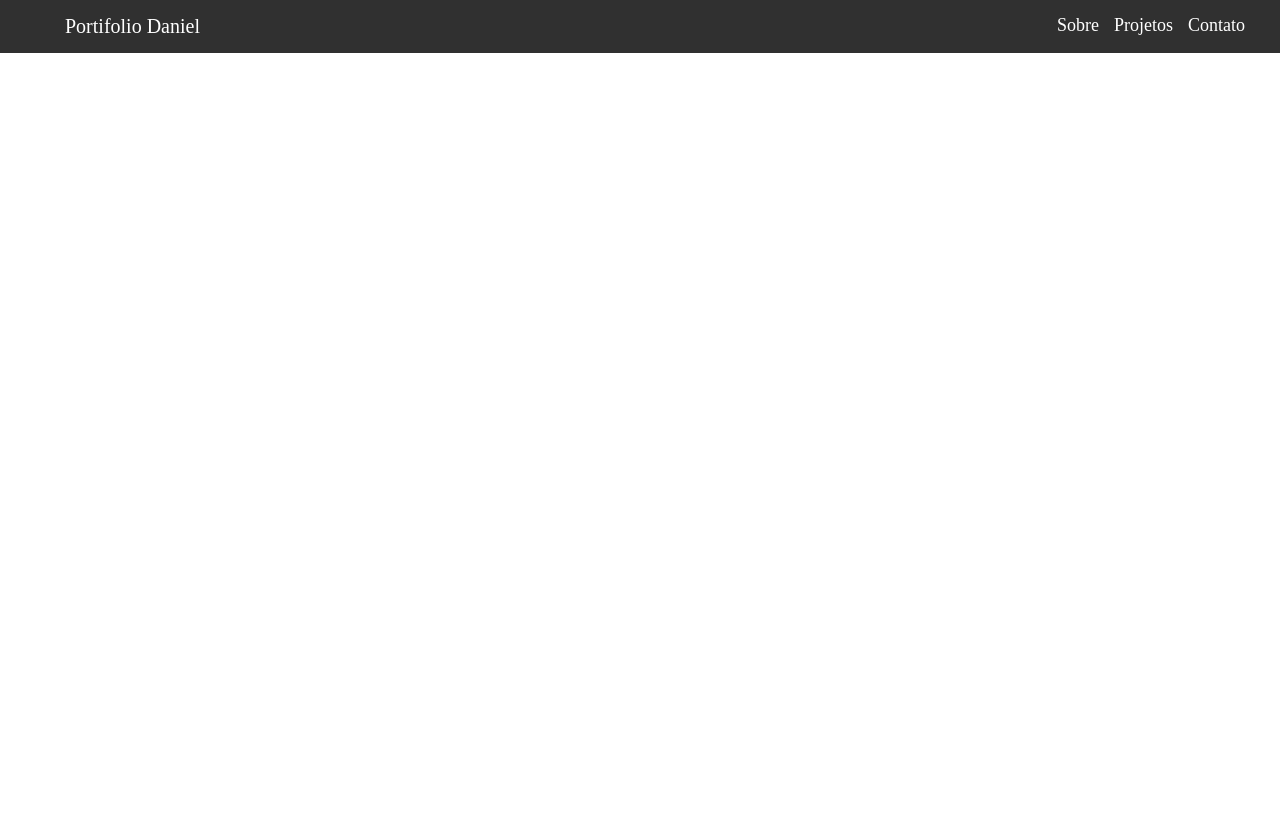
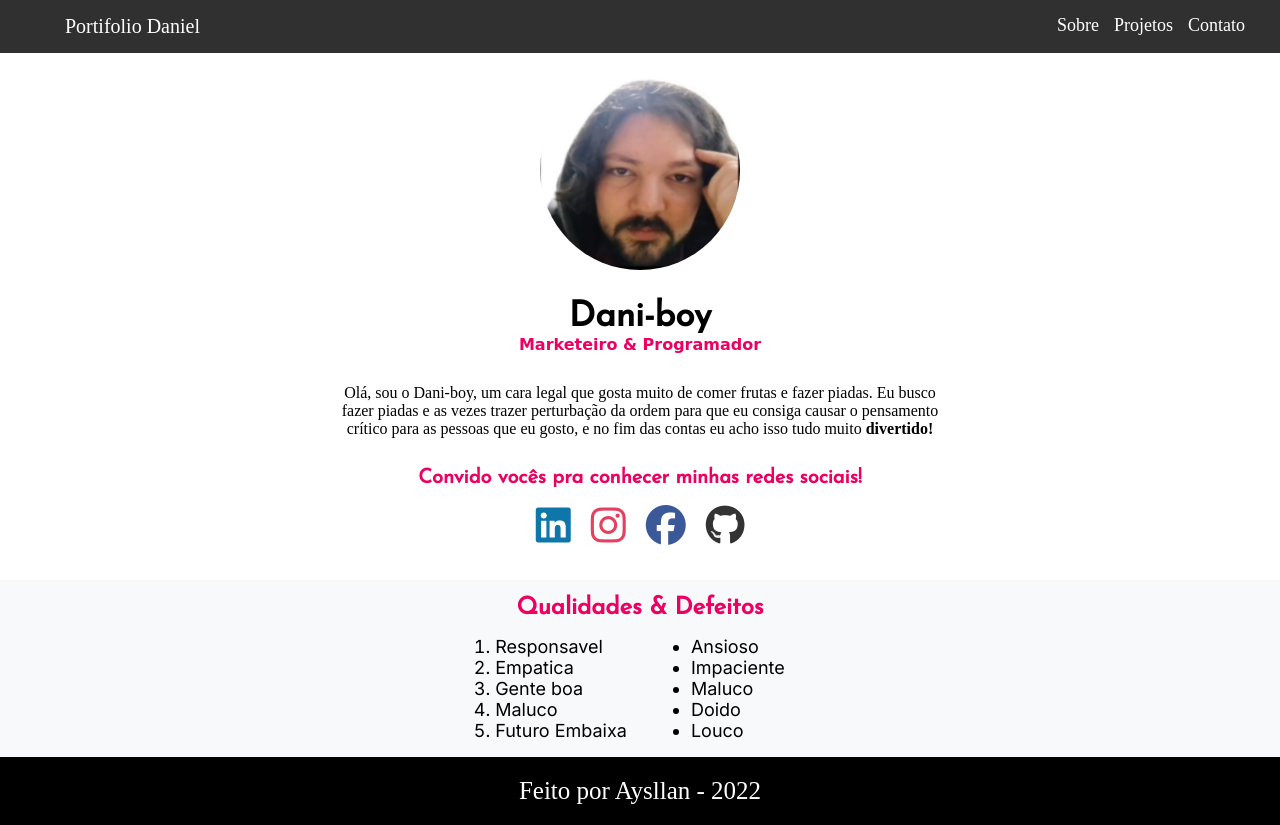
Before and after one commit to aysllanferreira/Aulao-Turma29-HTML-CSS, a website built with Vite: page index.html in a window 1280 px wide. Before the commit the page ends 800 px from the top, so only its background shows below. Built offline with nearby package versions, Linux system fonts and the light colour scheme; a web font is replaced by a local one.

Commit message:
finalizando

```diff
--- a/index.html
+++ b/index.html
@@ -6,8 +6,10 @@
     <meta name="viewport" content="width=device-width, initial-scale=1.0" />
     <title>Portifolio Daniel</title>
     <link rel="stylesheet" href="./style.css">
+    <script src="https://kit.fontawesome.com/bc1cc562be.js" crossorigin="anonymous"></script>
   </head>
   <body>
+
     <!--Cabecalho-->
     <header id="cabecalho">
       <div>
@@ -23,6 +25,53 @@
       </nav>
 
     </header>
-    <script type="module" src="/main.js"></script>
+
+   <!-- Sobre o Dani -->
+    <section id="sobre-mim">
+      <img class="dani-img" src="./img/daniboy.png" alt="Daniel-san">
+      <h1 class="nome">Dani-boy</h1>
+      <h4 class="subtitulo">Marketeiro & Programador</h4>
+      <p>Olá, sou o Dani-boy, um cara legal que gosta muito de comer frutas e fazer piadas. Eu busco fazer piadas e as vezes trazer perturbação da ordem para que eu consiga causar o pensamento crítico para as pessoas que eu gosto, e no fim das contas eu acho isso tudo muito <strong>divertido!</strong></p>
+      <p class="convite">Convido vocês pra conhecer minhas redes sociais!</p>
+
+      <div id="social-media">
+        <a class="link linkedin" href="https://www.linkedin.com/in/daniel-cintori-a7872b139/" target="_blank"><i class="fa-brands fa-linkedin"></i></a>
+        <a class="link instagram" href="#"><i class="fa-brands fa-instagram"></i></a>
+        <a class="link facebook" href="#"><i class="fa-brands fa-facebook"></i></a>
+        <a class="link github" href="#"><i class="fa-brands fa-github"></i></a>
+      </div>
+
+    </section>
+
+    <!-- Qualidades e Defeitos -->
+    <section id="traits">
+      <h1>Qualidades & Defeitos</h1>
+      <div>
+        <div id="qualidades">
+          <ol>
+              <li>Responsavel</li>
+              <li>Empatica</li>
+              <li>Gente boa</li>
+              <li>Maluco</li>
+              <li>Futuro Embaixa</li>
+          </ol>
+        </div>
+
+        <div id="defeitos">
+          <ul>
+              <li>Ansioso</li>
+              <li>Impaciente</li>
+              <li>Maluco</li>
+              <li>Doido</li>
+              <li>Louco</li>
+          </ul>
+        </div>
+      </div>
+
+    </section>
+
+    <footer id="footer">Feito por Aysllan - <span id="ano"></span></footer>
+
+    <script src="./main.js"></script>
   </body>
 </html>
--- /dev/null
+++ b/main.js
@@ -0,0 +1,3 @@
+const getYear = new Date().getFullYear();
+const reachingYear = document.getElementById('ano');
+reachingYear.innerText = getYear;
--- a/style.css
+++ b/style.css
@@ -1,3 +1,7 @@
+@import url('https://fonts.googleapis.com/css2?family=Josefin+Sans&display=swap');
+@import url('https://fonts.googleapis.com/css2?family=Shrikhand&display=swap');
+@import url('https://fonts.googleapis.com/css2?family=Inter&display=swap');
+
 *{
   margin: 0;
   padding: 0;
@@ -45,3 +49,117 @@
 #cabecalho nav ul li a:hover{
   color: #ec0062;
 }
+
+/* Sobre mim */
+
+#sobre-mim{
+  display: flex;
+  flex-direction: column;
+  text-align: center;
+  margin: 0 auto;
+  width: 600px;
+}
+
+.dani-img{
+  width: 200px;
+  height: 200px;
+  border-radius: 50%;
+  margin: 0 auto;
+  margin-top: 70px;
+  margin-bottom: 30px;
+}
+
+.nome{
+  font-family: 'Josefin Sans', sans-serif;
+  font-size: 35px;
+}
+
+.subtitulo{
+  font-family: 'Shrikhand', cursive;
+  color: #ec0062;
+  margin-bottom: 30px;
+}
+
+.convite{
+  margin-top: 30px;
+  margin-bottom: 15px;
+  font-family: 'Josefin Sans', sans-serif;
+  font-size: 20px;
+  color: #ec0062;
+  font-weight: bolder;
+}
+
+#social-media{
+  display: flex;
+  justify-content: center;
+  gap: 20px;
+}
+
+.link{
+  font-size: 40px;
+  text-decoration: none;
+}
+
+.linkedin{
+  color: #0e76a8;
+}
+
+.linkedin:hover{
+  color: #004a72;
+}
+
+.instagram{
+  color: #e4405f;
+}
+
+.instagram:hover{
+  color: #992a3e;
+}
+
+.facebook{
+  color: #3b5998;
+}
+
+.facebook:hover{
+  color: #1d2f5b;
+}
+
+.github{
+  color: #333;
+}
+
+.github:hover{
+  color: black;
+}
+
+/* Traits - Tracos */
+
+#traits{
+  background-color: #f8f9fa;
+  margin-top: 30px;
+  padding: 16px 0;
+}
+
+#traits h1{
+  margin-bottom: 16px;
+  color: #ec0062;
+  font-size: 24px;
+  font-family: 'Josefin Sans', sans-serif;
+  text-align: center;
+}
+
+#traits > div{
+  display: flex;
+  justify-content: center;
+  gap: 64px;
+  font-size: 18px;
+  font-family: 'Inter', sans-serif;
+}
+
+#footer{
+  background-color: black;
+  color: white;
+  font-size: 25px;
+  padding: 20px;
+  text-align: center;
+}
```
